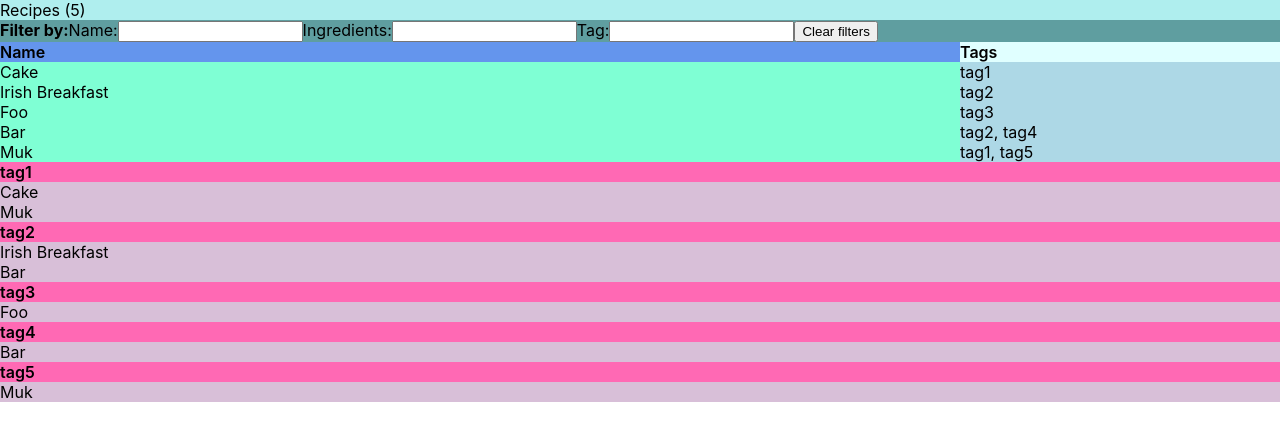
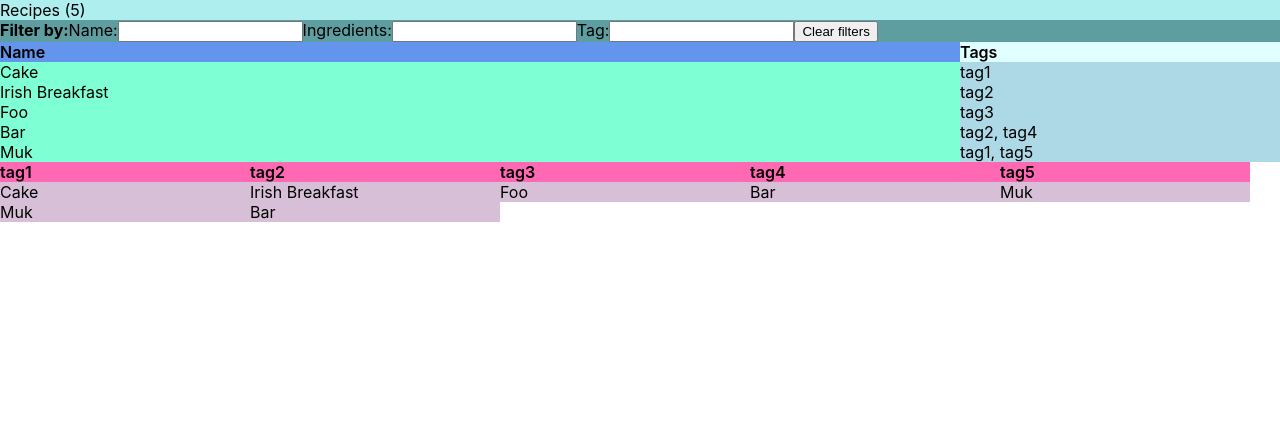
Before and after one commit to folkforms/recipes-react-app, a React (Create React App) app: page / in a window 1280 px wide. Shown: the top 440 px of the page. Built offline with nearby package versions, Linux system fonts and the light colour scheme.

Commit message:
Add flex layout to groups

```diff
--- a/src/components/Groups/Groups.css
+++ b/src/components/Groups/Groups.css
@@ -1,3 +1,13 @@
+.groups {
+  display: flex;
+  flex-direction: row;
+  flex-wrap: wrap;
+}
+
+.groups .group {
+  width: 250px;
+}
+
 .groups .group .group-name {
   background-color: hotpink;
   font-weight: 600;
```
